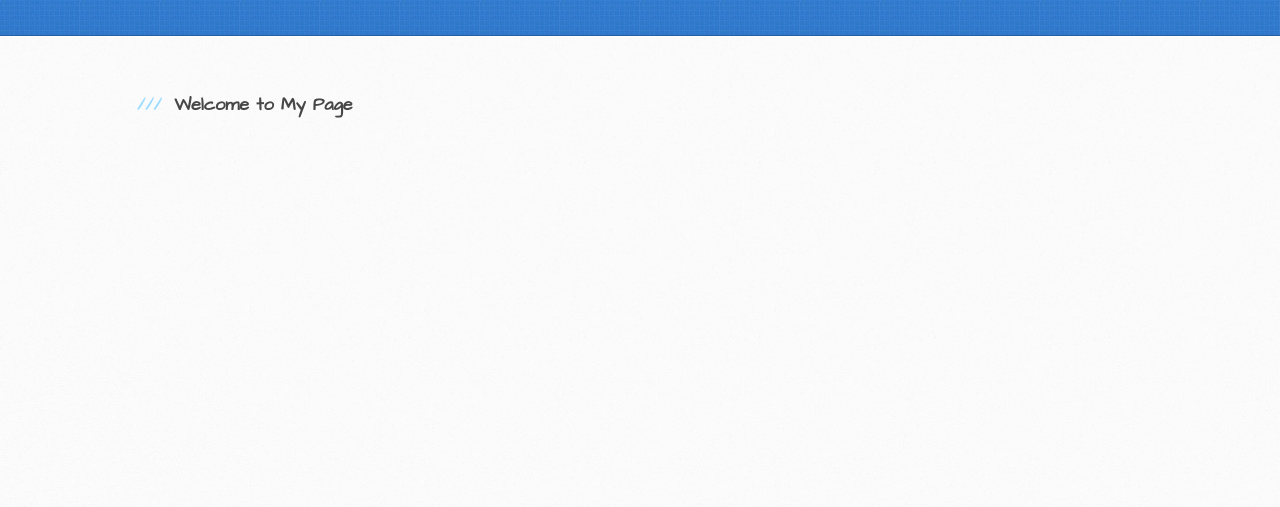
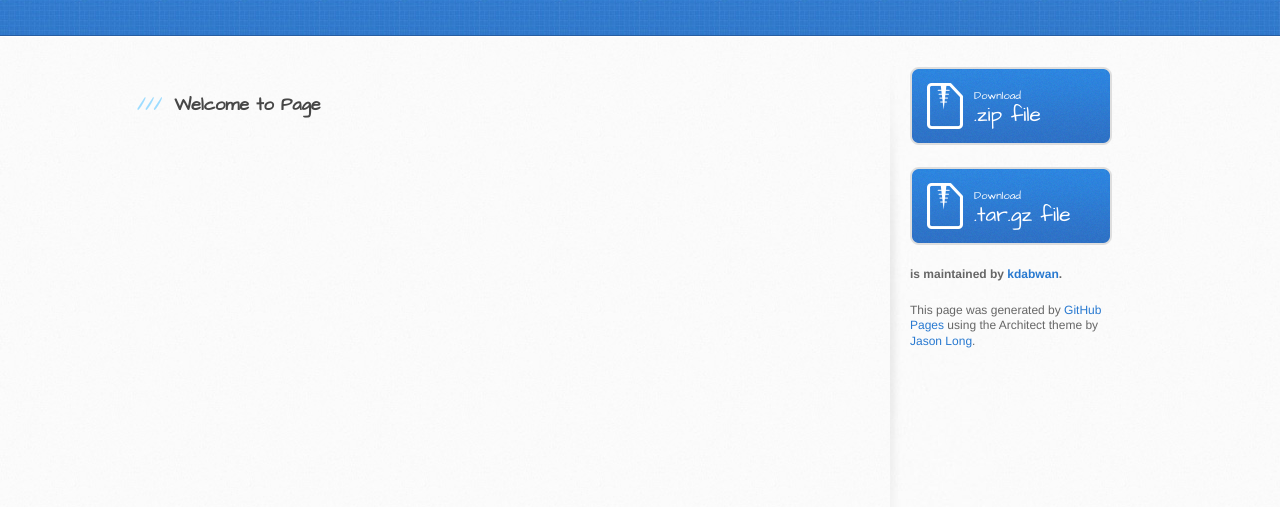
Before and after one commit to kdabwan/mygithubpage, a plain HTML site: page index.html in a window 1280 px wide. Shown: the part 165-672 px from the top of the page. Drawn offline with Linux system fonts and the light colour scheme.

Commit message:
Create gh-pages branch via GitHub

```diff
--- a/index.html
+++ b/index.html
@@ -29,10 +29,23 @@
       <div class="inner clearfix">
         <section id="main-content">
           <h3>
-<a id="welcome-to-page" class="anchor" href="#welcome-to-page" aria-hidden="true"><span class="octicon octicon-link"></span></a>Welcome to My Page</h3>
+<a id="welcome-to-page" class="anchor" href="#welcome-to-page" aria-hidden="true"><span class="octicon octicon-link"></span></a>Welcome to Page</h3>
         </section>
 
+        <aside id="sidebar">
+          <a href="https://github.com/kdabwan/mygithubpage/zipball/master" class="button">
+            <small>Download</small>
+            .zip file
+          </a>
+          <a href="https://github.com/kdabwan/mygithubpage/tarball/master" class="button">
+            <small>Download</small>
+            .tar.gz file
+          </a>
 
+          <p class="repo-owner"><a href="https://github.com/kdabwan/mygithubpage"></a> is maintained by <a href="https://github.com/kdabwan">kdabwan</a>.</p>
+
+          <p>This page was generated by <a href="https://pages.github.com">GitHub Pages</a> using the Architect theme by <a href="https://twitter.com/jasonlong">Jason Long</a>.</p>
+        </aside>
       </div>
     </div>
 
```
